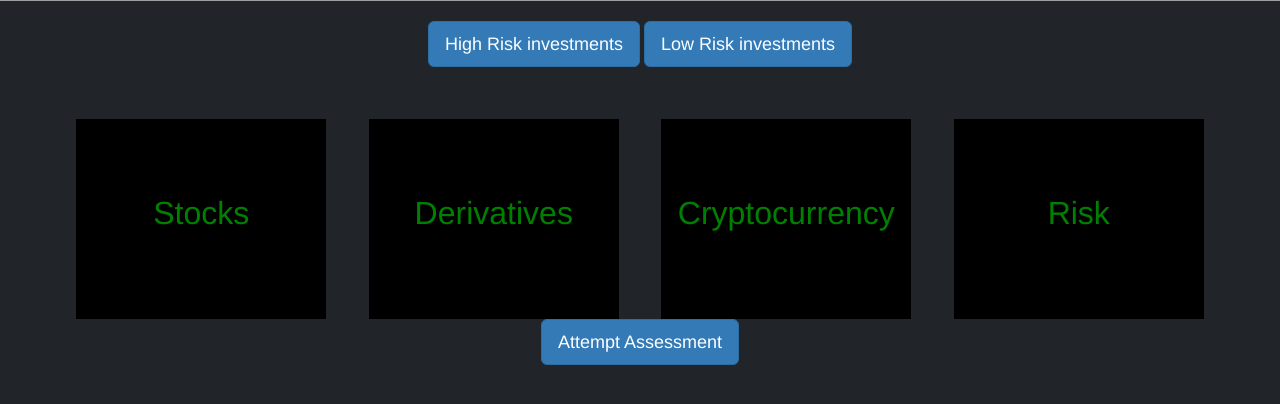
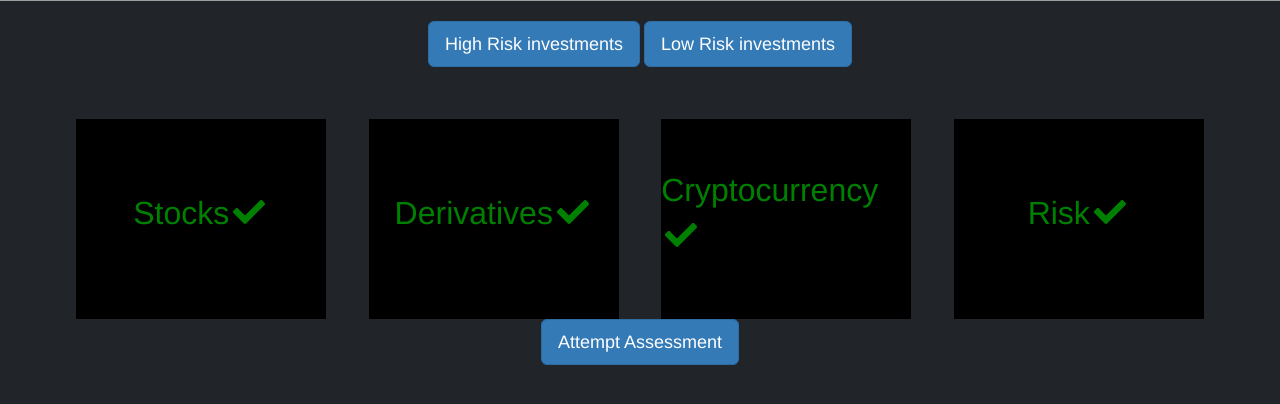
Before and after one commit to danielchegwidden/peaks-and-troughs, a Flask app: page /highrisk in a window 1280 px wide. Shown: the part 151-555 px from the top of the page. Run offline with Flask 2, Linux system fonts and the light colour scheme; a user stored in the database is signed in; tables that the repository leaves empty hold one stand-in row (values such as "Sample post"); parts of the project's set-up code (start-up, migrations or seed data) failed here and were passed over; some libraries are stand-ins or nearby versions; grey boxes are pictures that could not be loaded.

Commit message:
Add ticks to the progress

```diff
--- a/app/templates/highrisk.html
+++ b/app/templates/highrisk.html
@@ -20,6 +20,14 @@
         align-items: center;
         justify-content: center;
     }
+    /* .transparent {
+    position: absolute;
+    background: white;
+    opacity: 0.6;
+    text-align: center;
+    width: 250px;
+    height: 200px;
+} */
 </style>
 
     <!-- Portfolio Section-->
@@ -33,7 +41,8 @@
                         <div class="squares" style="margin-top: 20%;">
                             <div class="icon">
                                 {% if progress.high_a %}
-                                <p style="color: green;">Stocks</p>
+                                <p style="color: green;" >Stocks<i class="fas fa-check fa-fw"></i></p>
+                                <!-- <div class="transparent">&radic</div> -->
                                 {% else %}
                                 <p style="color: orange;">Stocks</p>
                                 {% endif %}
@@ -47,7 +56,7 @@
                         <div class="squares" style="margin-top: 20%;">
                             <div class="icon">
                                 {% if progress.high_b %}
-                                <p style="color: green;">Derivatives</p>
+                                <p style="color: green;" >Derivatives<i class="fas fa-check fa-fw"></i></p>
                                 {% else %}
                                 <p style="color: orange;">Derivatives</p>
                                 {% endif %}
@@ -61,7 +70,7 @@
                         <div class="squares" style="margin-top: 20%;">
                             <div class="icon">
                                 {% if progress.high_c %}
-                                <p style="color: green;">Cryptocurrency</p>
+                                <p style="color: green;">Cryptocurrency<i class="fas fa-check fa-fw"></i></p>
                                 {% else %}
                                 <p style="color: orange;">Cryptocurrency</p>
                                 {% endif %}
@@ -75,7 +84,7 @@
                         <div class="squares" style="margin-top: 20%;">
                             <div class="icon">
                                 {% if progress.high_d %}
-                                <p style="color: green;">Risk</p>
+                                <p style="color: green;">Risk<i class="fas fa-check fa-fw"></i></p>
                                 {% else %}
                                 <p style="color: orange;">Risk</p>
                                 {% endif %}
```
